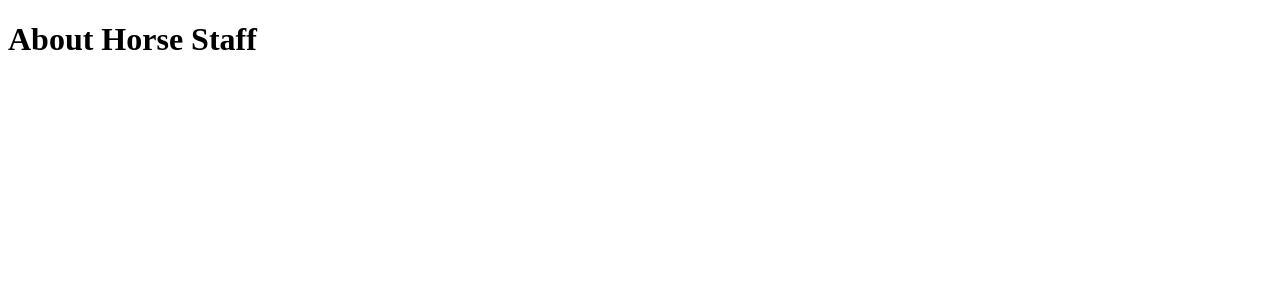
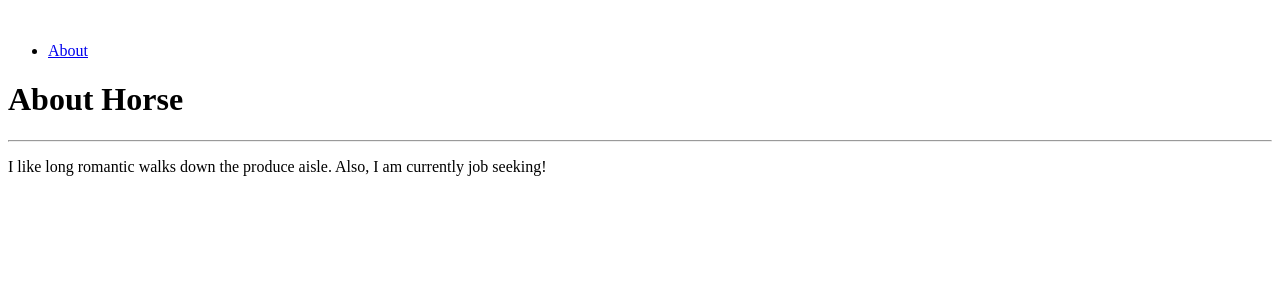
Before and after one commit to irwinleah/django-crud-horse-staff-app, a Django app: page /about/ in a window 1280 px wide. Shown: the top 300 px of the page. Run offline with Django 4.2, Linux system fonts and the light colour scheme.

Commit message:
about.html and base.html templates started

```diff
--- a/main_app/templates/about.html
+++ b/main_app/templates/about.html
@@ -1,11 +1,9 @@
-<!DOCTYPE html>
-<html lang="en">
-<head>
-    <meta charset="UTF-8">
-    <meta name="viewport" content="width=device-width, initial-scale=1.0">
-    <title>Horse Staff</title>
-</head>
-<body>
-    <h1>About Horse Staff</h1>
-</body>
-</html>
+{% extends 'base.html' %}
+{% block content %}
+<h1>About Horse</h1>
+<hr />
+<p class="page-content">
+  I like long romantic walks down the produce aisle. Also, I am currently job
+  seeking!
+</p>
+{% endblock %}
--- /dev/null
+++ b/main_app/templates/base.html
@@ -0,0 +1,33 @@
+<!DOCTYPE html>
+<html lang="en">
+
+<head>
+    <meta charset="UTF-8">
+    <meta http-equiv="X-UA-Compatible" content="IE=edge" />
+    <meta name="viewport" content="width=device-width, initial-scale=1.0">
+    <link rel="shortcut icon" type="image/png" href="" />
+    <title>Horse Staff</title>
+    {% block head %}
+    {% endblock head %}
+</head>
+
+<body>
+    <header>
+        <div class="header-logo-container">
+            <a href="/">
+                <img src="" alt="" />
+            </a>
+        </div>
+        <nav>
+            <ul>
+                <li><a href="/about">About</a></li>
+            </ul>
+        </nav>
+    </header>
+    <main>
+        {% block content %}
+        {% endblock content %}
+    </main>
+</body>
+
+</html>
```
